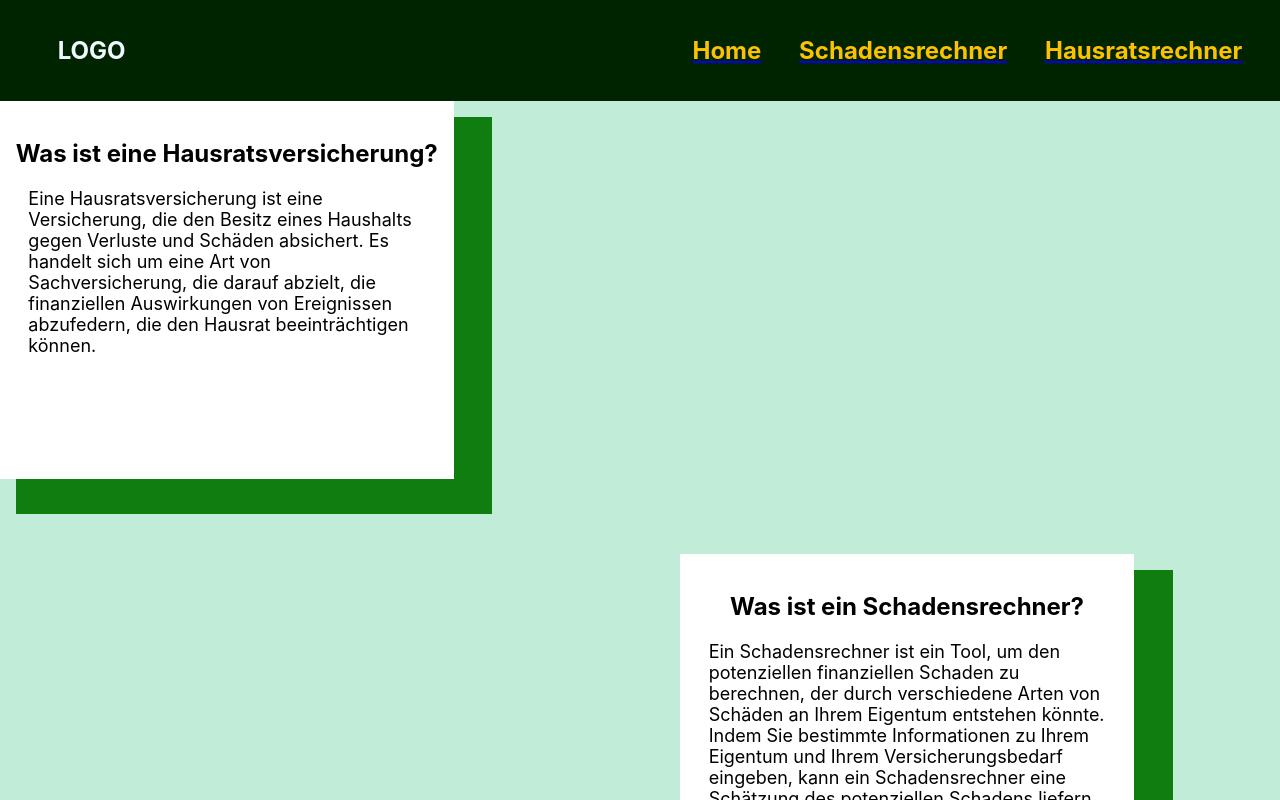
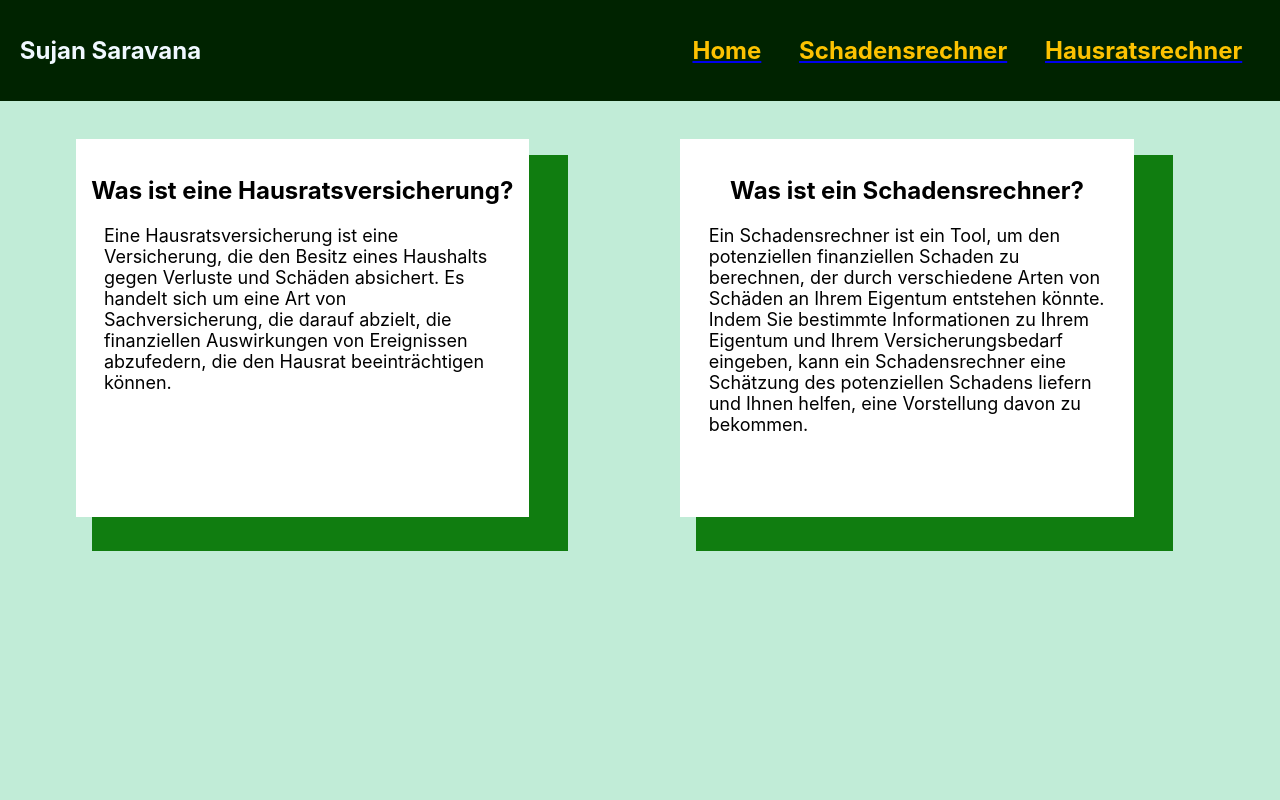
Before and after one commit to sujanSaravana/VersicherungsRechner, a React (Create React App) app in the folder rechner/: page /Home in a window 1280 px wide. Shown: the top 800 px of the page. Built offline with nearby package versions, Linux system fonts and the light colour scheme.

Commit message:
Home formatiert

```diff
--- a/rechner/package.json
+++ b/rechner/package.json
@@ -6,7 +6,9 @@
     "@testing-library/jest-dom": "^5.16.5",
     "@testing-library/react": "^13.4.0",
     "@testing-library/user-event": "^13.5.0",
+    "bootstrap": "^5.2.3",
     "react": "^18.2.0",
+    "react-bootstrap": "^2.7.4",
     "react-dom": "^18.2.0",
     "react-router-dom": "^6.10.0",
     "react-scripts": "5.0.1",
--- a/rechner/src/App.css
+++ b/rechner/src/App.css
@@ -3,7 +3,7 @@
 
 .background{
     background: #c1ecd7;
-    height: 100vh;
+    height: 100%;
 }
 
 form{
@@ -77,7 +77,7 @@ h2{
 }
 
 .logo{
-    margin-right: 14cm;
+    margin-right: 12cm;
 }
 
 .nav-title{
@@ -236,8 +236,8 @@ h2{
     content: '';
 
     /* Position */
-    top: 0cm;
-    left: 0cm;
+    top: 1cm;
+    left: 2cm;
     position: absolute;
     transform: translate(1rem, 1rem);
 
@@ -251,9 +251,9 @@ h2{
 
 .card-home {
     /* Position */
-    left: 0cm;
+    left: 2cm;
     position: absolute;
-    top: 0cm;
+    top: 1cm;
 
     /* Size */
     height: 100%;
@@ -292,7 +292,7 @@ h2{
     content: '';
 
     /* Position */
-    top: 2cm;
+    top: -9cm;
     left: 18cm;
     position: absolute;
     transform: translate(1rem, 1rem);
@@ -309,7 +309,7 @@ h2{
     /* Position */
     left: 18cm;
     position: absolute;
-    top: 2cm;
+    top: -9cm;
 
     /* Size */
     height: 100%;
--- a/rechner/src/App.js
+++ b/rechner/src/App.js
@@ -1,11 +1,11 @@
 import './App.css';
 import Navbar from './components/Navbar';
-import Schadensrechner from './Schadensrechner';
 
 
 function App() {
   return (
     <Navbar />
+
   );
 }
 
--- a/rechner/src/Home.js
+++ b/rechner/src/Home.js
@@ -1,10 +1,16 @@
 import React from "react";
 import { useState } from "react";
+import Carousel from 'react-bootstrap/Carousel';
 import './App.css';
 
 function Home() {
+
+
     return(
         <div className="home">
+
+
+
             <div class="card">
                 <div class="card-home">
                     <h2 className="home-title">Was ist eine Hausratsversicherung?</h2>
--- a/rechner/src/components/Navbar.js
+++ b/rechner/src/components/Navbar.js
@@ -12,7 +12,7 @@ function Navbar(){
             <ul className='navname'>
 
                 <h1 className="logo">
-                  LOGO
+                  Sujan Saravana
                 </h1>
 
                 <h1 className='Home'>
```
Also changed, not shown: 1 other file (tests, documents, lock files or other folders).
